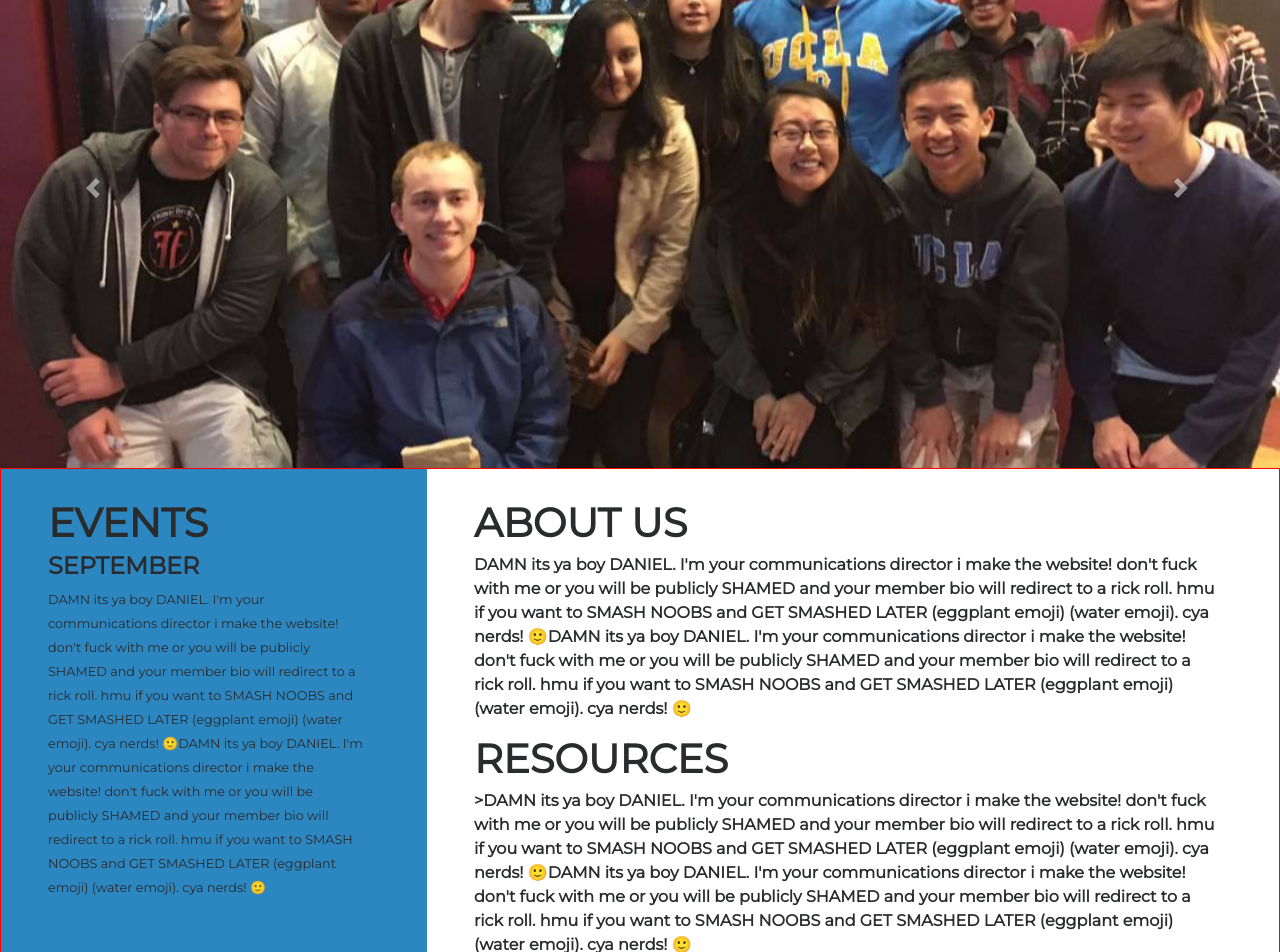
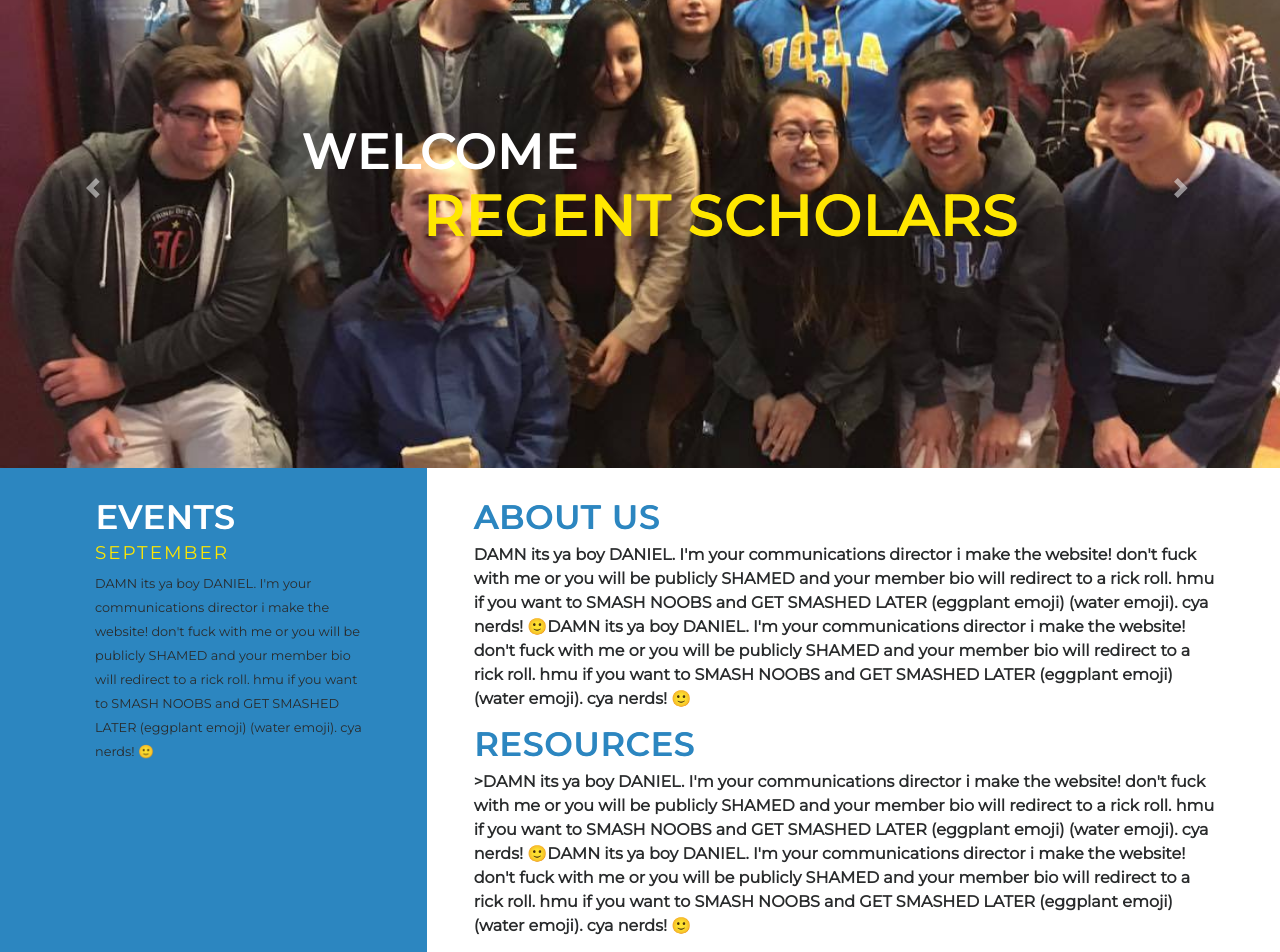
Before and after one commit to UCLARSS/RSS-Website, a plain HTML site: page index.html in a window 1280 px wide. Shown: the part 180-1132 px from the top of the page. Drawn offline with nearby package versions, Linux system fonts and the light colour scheme; a web font is replaced by a local one.

Commit message:
Some CSS cleanup

```diff
--- a/css/home.css
+++ b/css/home.css
@@ -27,9 +27,6 @@ h6 {
 body {
     padding-top: 5.5rem; /*Prevents us from hitting the navbar*/
     height:100%;
-}
-.home-content{
-    border: 1px solid red;
 }
 .home-body{
     height:60rem;
--- a/index.html
+++ b/index.html
@@ -45,7 +45,7 @@ TOP
         </ul>
         <ul class="navbar-nav">
             <li class="nav-item">
-                <button type="button" class="btn btn-outline-login" "style=float:right;">LOG IN</button>
+                <button type="button" class="btn btn-outline-login" style="float:right;">LOG IN</button>
             </li>
         </ul>
     </div>
@@ -78,12 +78,24 @@ BOTTOM
   <div class="carousel-inner" role="listbox">
     <div class="carousel-item active"  style="background-image: url(img/banner-bg.jpg);">
       <img class="d-block img-hidden" src="http://placehold.it/400x400" alt="First slide">
+      <div class="carousel-caption d-none d-md-block">
+    	<h1 style="font-size:300%; letter-spacing:2px; color:#FFFFFF; font-weight:900; text-shadow: 1px 0 #FFFFFF; padding-right: 25rem">WELCOME</h1>
+    	<h1 style="font-size:350%; letter-spacing:2px; color:#FFE700; font-weight:900; text-shadow: 1px 0 #FFE700; padding-left:10rem">REGENT SCHOLARS</h1>
+  	  </div>
     </div>
     <div class="carousel-item"  style="background-image: url(img/banner-bg2.jpg);">
       <img class="d-block img-hidden" src="http://placehold.it/400x400" alt="Second slide">
+      <div class="carousel-caption d-none d-md-block">
+    	<h1 style="font-size:300%; letter-spacing:2px; color:#FFFFFF; font-weight:900; text-shadow: 1px 0 #FFFFFF; padding-right: 25rem">WELCOME</h1>
+    	<h1 style="font-size:350%; letter-spacing:2px; color:#FFE700; font-weight:900; text-shadow: 1px 0 #FFE700; padding-left:10rem">REGENT SCHOLARS</h1>
+  	  </div>
     </div>
     <div class="carousel-item"  style="background-image: url(img/banner-bg3.jpg);">
       <img class="d-block img-hidden" src="http://placehold.it/400x400" alt="Third slide">
+      <div class="carousel-caption d-none d-md-block">
+    	<h1 style="font-size:300%; letter-spacing:2px; color:#FFFFFF; font-weight:900; text-shadow: 1px 0 #FFFFFF; padding-right: 25rem">WELCOME</h1>
+    	<h1 style="font-size:350%; letter-spacing:2px; color:#FFE700; font-weight:900; text-shadow: 1px 0 #FFE700; padding-left:10rem">REGENT SCHOLARS</h1>
+  	  </div>
     </div>
   </div>
   <a class="carousel-control-prev" href="#carouselExampleControls" role="button" data-slide="prev">
@@ -95,20 +107,21 @@ BOTTOM
     <span class="sr-only">Next</span>
   </a>
 </div>
-<div class="container-fluid home-content">
+<!--End Photo Carousel-->
+<div class="container-fluid">
   <div class="row home-body">
     <div class="col-4 home-left">
-    	<div style="padding-left:2rem; padding-top:2rem; padding-right:3rem;">
-			<h1>EVENTS</h1>
-			<h4>SEPTEMBER</h4>
-			<p3><small>DAMN its ya boy DANIEL. I'm your communications director i make the website! don't fuck with me or you will be publicly SHAMED and your member bio will redirect to a rick roll. hmu if you want to SMASH NOOBS and GET SMASHED LATER (eggplant emoji) (water emoji). cya nerds! 🙂DAMN its ya boy DANIEL. I'm your communications director i make the website! don't fuck with me or you will be publicly SHAMED and your member bio will redirect to a rick roll. hmu if you want to SMASH NOOBS and GET SMASHED LATER (eggplant emoji) (water emoji). cya nerds! 🙂</small></p3>
+    	<div style="padding-left:5rem; padding-top:2rem; padding-right:3rem" >
+			<h2 style="letter-spacing:2px; color:#FFFFFF; font-weight:900; text-shadow: 1px 0 #FFFFFF;">EVENTS</h2>
+			<h4 style="font-size:115%; letter-spacing:2px; color:#FFE700; font-weight:100;">SEPTEMBER</h4>
+			<p3><small>DAMN its ya boy DANIEL. I'm your communications director i make the website! don't fuck with me or you will be publicly SHAMED and your member bio will redirect to a rick roll. hmu if you want to SMASH NOOBS and GET SMASHED LATER (eggplant emoji) (water emoji). cya nerds! 🙂</small></p3>
      	</div>
     </div>
     <div class="col home-right">
     	<div style="padding-left:2rem; padding-top:2rem; padding-right:3rem;">
-			<h1>ABOUT US</h1>
+			<h2 style="letter-spacing:2px; color:#2c86c0; font-weight:900; text-shadow: 1px 0 #2c86c0;">ABOUT US</h2>
 			<p>DAMN its ya boy DANIEL. I'm your communications director i make the website! don't fuck with me or you will be publicly SHAMED and your member bio will redirect to a rick roll. hmu if you want to SMASH NOOBS and GET SMASHED LATER (eggplant emoji) (water emoji). cya nerds! 🙂DAMN its ya boy DANIEL. I'm your communications director i make the website! don't fuck with me or you will be publicly SHAMED and your member bio will redirect to a rick roll. hmu if you want to SMASH NOOBS and GET SMASHED LATER (eggplant emoji) (water emoji). cya nerds! 🙂</p>
-			<h1>RESOURCES</h1>
+			<h2 style="letter-spacing:2px; color:#2c86c0; font-weight:900; text-shadow: 1px 0 #2c86c0;">RESOURCES</h2>
 			<p>>DAMN its ya boy DANIEL. I'm your communications director i make the website! don't fuck with me or you will be publicly SHAMED and your member bio will redirect to a rick roll. hmu if you want to SMASH NOOBS and GET SMASHED LATER (eggplant emoji) (water emoji). cya nerds! 🙂DAMN its ya boy DANIEL. I'm your communications director i make the website! don't fuck with me or you will be publicly SHAMED and your member bio will redirect to a rick roll. hmu if you want to SMASH NOOBS and GET SMASHED LATER (eggplant emoji) (water emoji). cya nerds! 🙂</p>
      	</div>
     </div>
```
Also changed, not shown: css/bootstrap.min.css.
